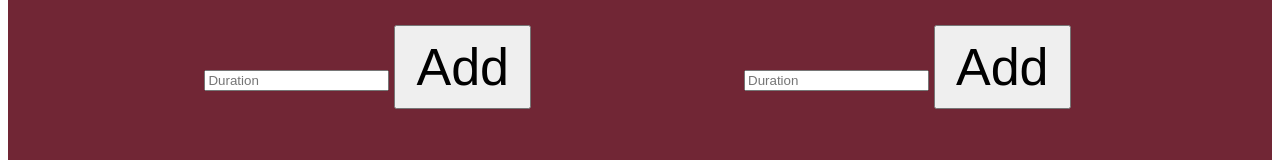
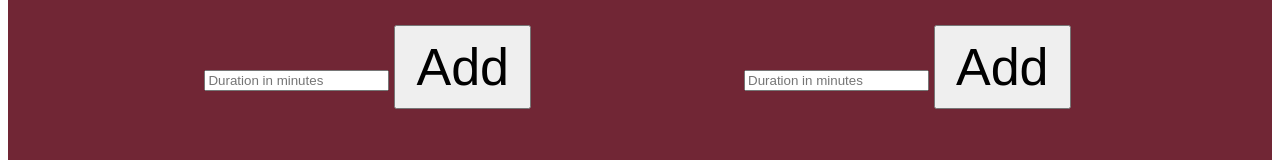
Before and after one commit to naklida172/frontEndFinal, a React (Create React App) app: page / in a window 1280 px wide. Shown: the part 583-743 px from the top of the page. Built offline with nearby package versions, Linux system fonts and the light colour scheme.

Commit message:
finishing touches

```diff
--- a/src/components/intervals.jsx
+++ b/src/components/intervals.jsx
@@ -22,7 +22,7 @@ const Interval = ({ addSection, sectionsList, completedList }) => {
           <h2>Work</h2>
           <input
             type="text"
-            placeholder="Duration"
+            placeholder="Duration in minutes"
             value={workTime}
             onChange={(event) => setWorkTime(event.target.value)}
           />
@@ -39,7 +39,7 @@ const Interval = ({ addSection, sectionsList, completedList }) => {
           <h2>Break</h2>
           <input
             type="text"
-            placeholder="Duration"
+            placeholder="Duration in minutes"
             value={breakTime}
             onChange={(event) => setBreakTime(event.target.value)}
           />
```
